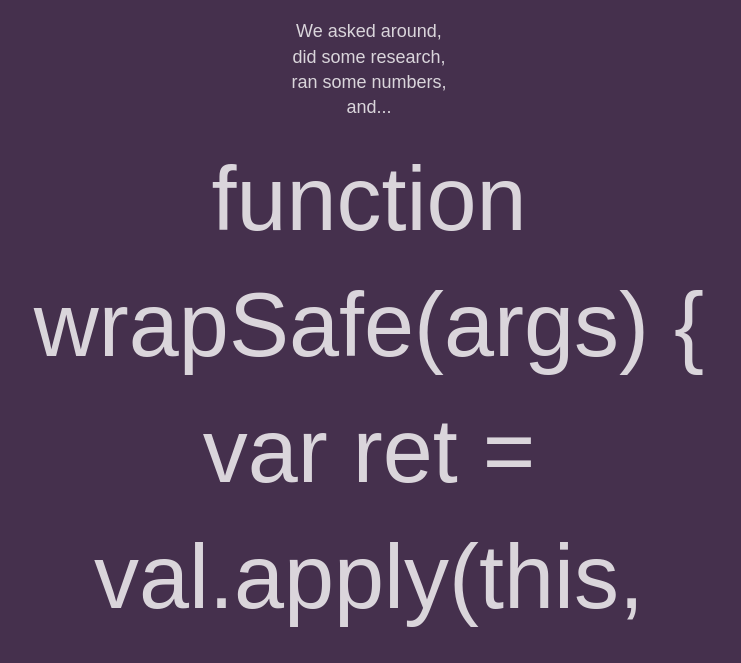
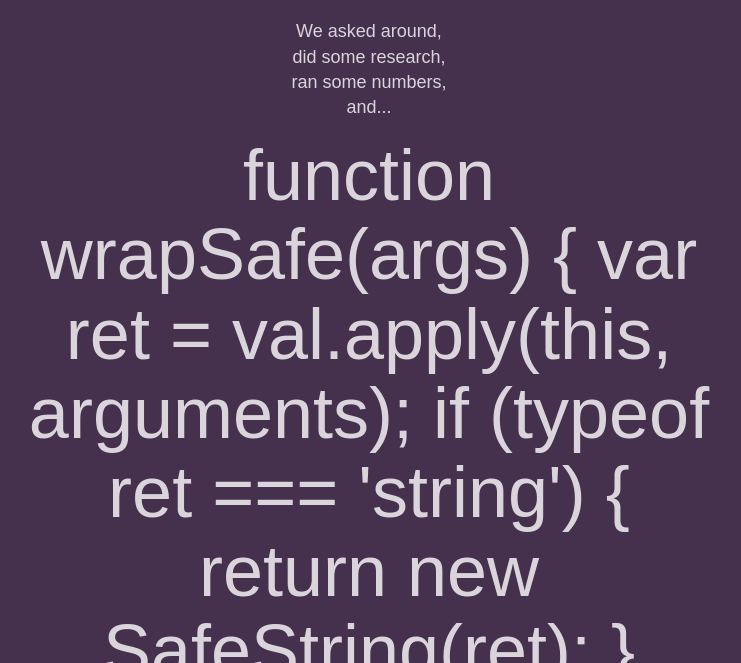
Before and after one commit to philhawksworth/canyoutell.me, an Eleventy site: page src/site/[exceptions].njk in a window 1280 px wide. Shown: the part 289-952 px from the top of the page, without its empty margins (271-1012 px from the left). Built offline with nearby package versions, Linux system fonts and the light colour scheme; Eleventy itself is replaced by a stand-in of ours; files that its build step writes are made by us from their sources; what marked would draw is missing.

Commit message:
answer size

```diff
--- a/src/site/style.css
+++ b/src/site/style.css
@@ -68,7 +68,8 @@ header p {
 
 .answer {
   display: block;
-  font-size: 5em;
+  font-size: 4em;
+  line-height: 1.1;
 }
 
 a:link,
```
